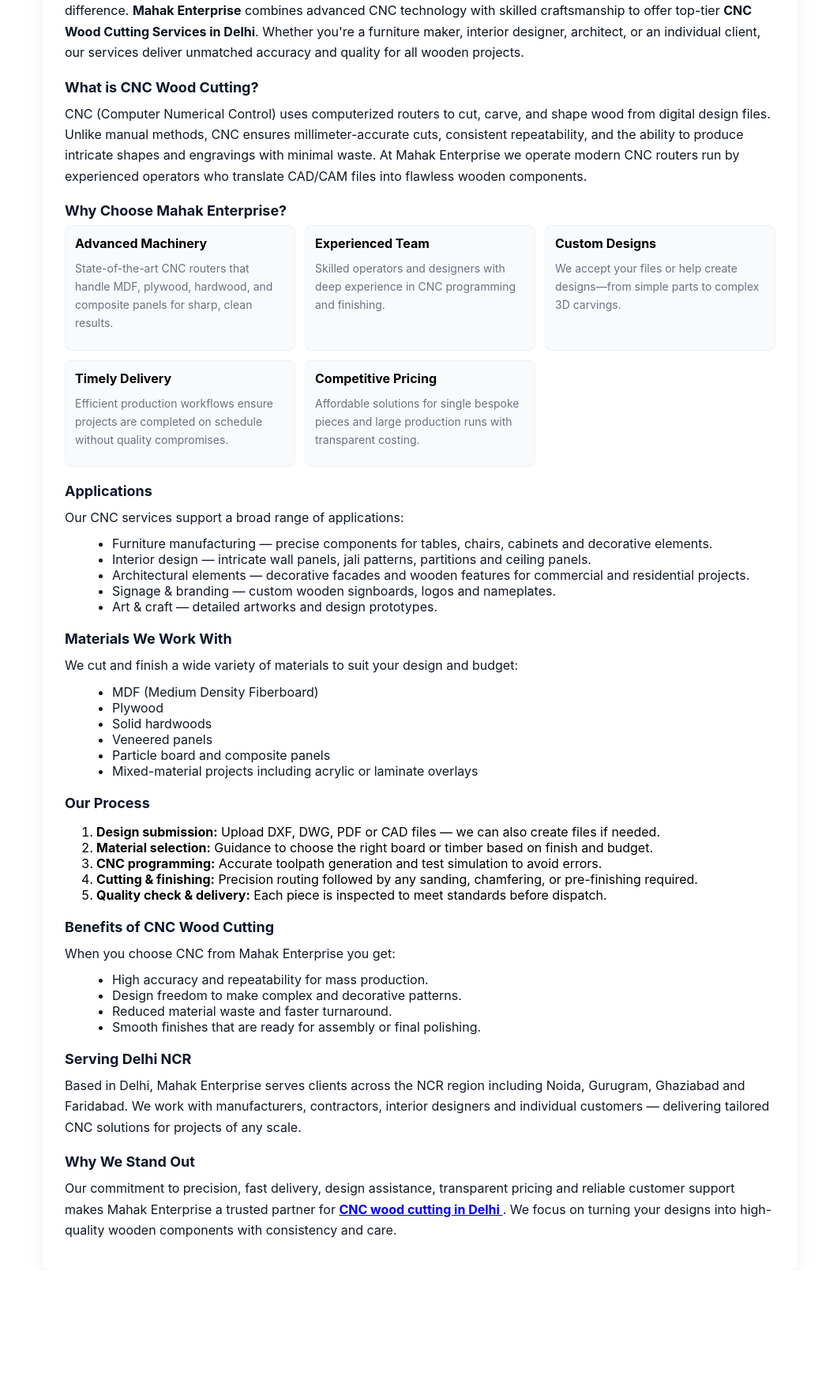
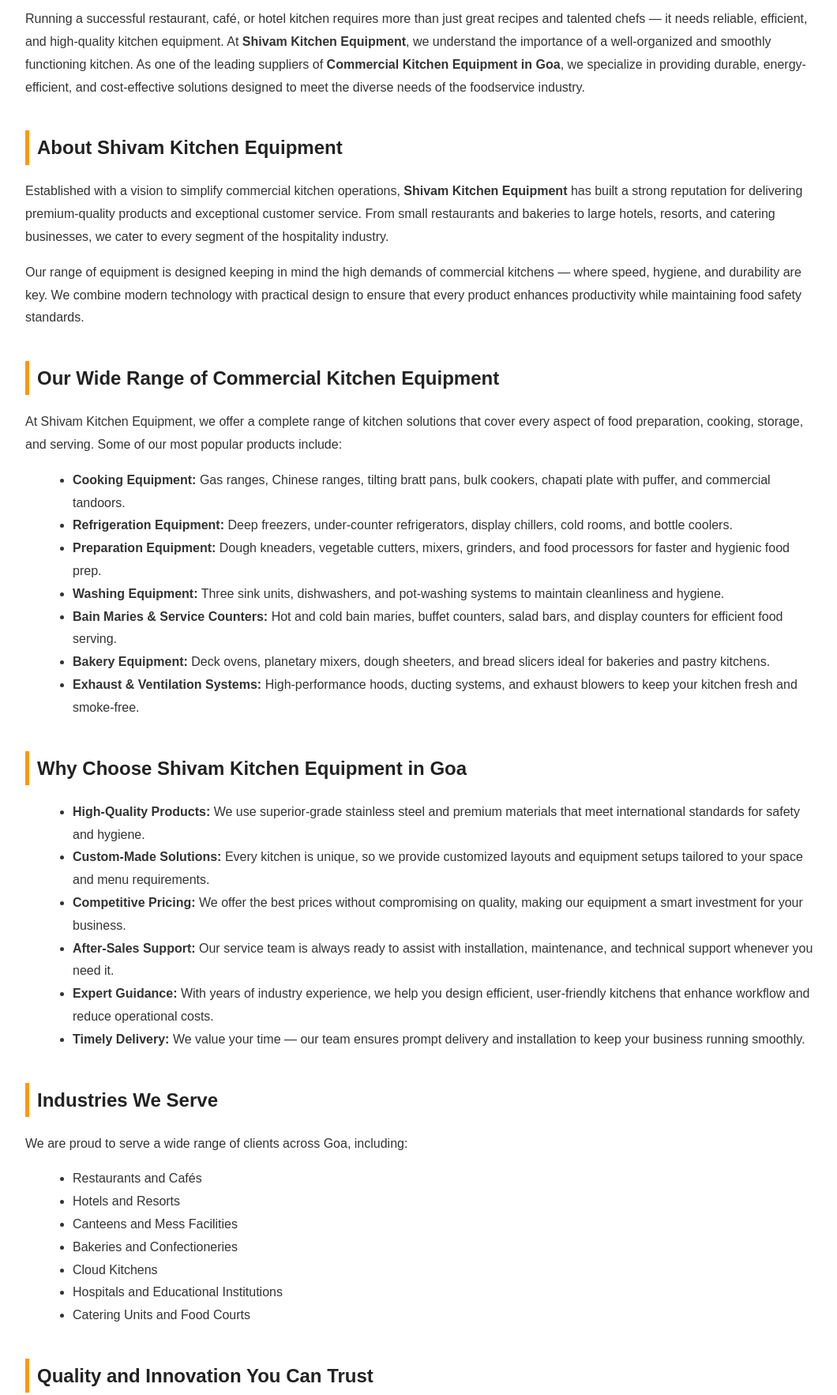
Before and after one commit to mohitweb123/KitchenEquipmentgoa, a plain HTML site: page index.html in a window 1280 px wide. Shown: the part 174-1940 px from the top of the page at 79% size, without its empty margins (108-1168 px from the left). Before the commit the page ends 1782 px from the top, so only its background shows below. Drawn offline with Linux system fonts and the light colour scheme.

Commit message:
index.html

```diff
--- a/index.html
+++ b/index.html
@@ -1,107 +1,121 @@
-<!doctype html>
+<!DOCTYPE html>
 <html lang="en">
 <head>
-  <meta name="google-site-verification" content="4OP9bX8l8vhYzIMHYesYubr0TuYld7XET-SRH9kIv3w" />
-  <meta charset="utf-8" />
-  <meta name="viewport" content="width=device-width,initial-scale=1" />
-  <title>CNC Wood Cutting Service in Delhi</title>
+  <meta name="google-site-verification" content="yUyEe0xGYj9z4RNu1NrXK0twNop1lV0x6roxiEYQaB0" />
+  <meta charset="UTF-8">
+  <meta name="viewport" content="width=device-width, initial-scale=1.0">
+  <meta name="description" content="Shivam Kitchen Equipment is a leading provider of Commercial Kitchen Equipment in Goa, offering premium, durable, and customized kitchen solutions for hotels, restaurants, and catering units.">
+  <title>Commercial Kitchen Equipment in Goa | Shivam Kitchen Equipment</title>
   <style>
-    :root{--max-width:900px;--accent:#1f6feb;--muted:#6b7280;--bg:#ffffff}
-    html,body{height:100%;margin:0;background:var(--bg);font-family:Inter,ui-sans-serif,system-ui,-apple-system,"Segoe UI",Roboto,"Helvetica Neue",Arial;}
-    .container{max-width:var(--max-width);margin:40px auto;padding:28px;border-radius:10px;box-shadow:0 6px 22px rgba(16,24,40,0.06);}
-    h1{font-size:28px;margin:0 0 12px;color:#0f172a}
-    h2{font-size:18px;margin:20px 0 8px;color:#0f172a}
-    p{line-height:1.65;color:#111827;margin:10px 0}
-    ul{margin:8px 0 16px 20px;color:#111827}
-    .muted{color:var(--muted);font-size:14px}
-    .lead{font-size:16px;margin-bottom:14px;color:#0b1220}
-    .features{display:grid;grid-template-columns:repeat(auto-fit,minmax(220px,1fr));gap:12px;margin-top:8px}
-    .feature{padding:12px;border-radius:8px;background:#f8fafc;border:1px solid #eef2f7}
-    footer{margin-top:20px;color:var(--muted);font-size:13px}
-    @media (max-width:520px){.container{margin:18px;padding:18px}h1{font-size:22px}}
+    body {
+      font-family: 'Poppins', Arial, sans-serif;
+      line-height: 1.8;
+      margin: 0;
+      padding: 0;
+      background-color: #f9f9f9;
+      color: #333;
+    }
+    article {
+      max-width: 1000px;
+      margin: 40px auto;
+      background: #fff;
+      padding: 40px;
+      border-radius: 12px;
+      box-shadow: 0 0 20px rgba(0,0,0,0.08);
+    }
+    h1, h2, h3 {
+      color: #222;
+    }
+    h1 {
+      font-size: 2em;
+      margin-bottom: 20px;
+      text-align: center;
+    }
+    h2 {
+      margin-top: 40px;
+      border-left: 5px solid #ff9800;
+      padding-left: 10px;
+    }
+    ul {
+      margin-left: 20px;
+    }
+    p {
+      margin-bottom: 16px;
+    }
+    .contact {
+      background-color: #ff9800;
+      color: #fff;
+      padding: 20px;
+      border-radius: 10px;
+      text-align: center;
+      margin-top: 40px;
+    }
+    a {
+      color: #fff;
+      text-decoration: underline;
+    }
   </style>
 </head>
 <body>
-  <main class="container" role="main">
   <article>
-      <h1>CNC Wood Cutting Service in Delhi – Precision, Perfection &amp; Performance by Mahak Enterprise</h1>
+    <h1><a href="https://shivamkitchenequipment.in/Commercial-Kitchen-Equipment.html" >Commercial Kitchen Equipment in Goa </a></h1>
+    <p>Running a successful restaurant, café, or hotel kitchen requires more than just great recipes and talented chefs — it needs reliable, efficient, and high-quality kitchen equipment. At <strong>Shivam Kitchen Equipment</strong>, we understand the importance of a well-organized and smoothly functioning kitchen. As one of the leading suppliers of <strong>Commercial Kitchen Equipment in Goa</strong>, we specialize in providing durable, energy-efficient, and cost-effective solutions designed to meet the diverse needs of the foodservice industry.</p>
 
-      <p class="lead">In today's world of detailed design, architecture, and furniture manufacturing, precision and efficiency make the difference. <strong>Mahak Enterprise</strong> combines advanced CNC technology with skilled craftsmanship to offer top-tier <strong>CNC Wood Cutting Services in Delhi</strong>. Whether you're a furniture maker, interior designer, architect, or an individual client, our services deliver unmatched accuracy and quality for all wooden projects.</p>
+    <h2>About Shivam Kitchen Equipment</h2>
+    <p>Established with a vision to simplify commercial kitchen operations, <strong>Shivam Kitchen Equipment</strong> has built a strong reputation for delivering premium-quality products and exceptional customer service. From small restaurants and bakeries to large hotels, resorts, and catering businesses, we cater to every segment of the hospitality industry.</p>
+    <p>Our range of equipment is designed keeping in mind the high demands of commercial kitchens — where speed, hygiene, and durability are key. We combine modern technology with practical design to ensure that every product enhances productivity while maintaining food safety standards.</p>
 
-      <h2>What is CNC Wood Cutting?</h2>
-      <p>CNC (Computer Numerical Control) uses computerized routers to cut, carve, and shape wood from digital design files. Unlike manual methods, CNC ensures millimeter-accurate cuts, consistent repeatability, and the ability to produce intricate shapes and engravings with minimal waste. At Mahak Enterprise we operate modern CNC routers run by experienced operators who translate CAD/CAM files into flawless wooden components.</p>
-
-      <h2>Why Choose Mahak Enterprise?</h2>
-      <div class="features" aria-hidden="false">
-        <div class="feature">
-          <strong>Advanced Machinery</strong>
-          <p class="muted">State-of-the-art CNC routers that handle MDF, plywood, hardwood, and composite panels for sharp, clean results.</p>
-        </div>
-        <div class="feature">
-          <strong>Experienced Team</strong>
-          <p class="muted">Skilled operators and designers with deep experience in CNC programming and finishing.</p>
-        </div>
-        <div class="feature">
-          <strong>Custom Designs</strong>
-          <p class="muted">We accept your files or help create designs—from simple parts to complex 3D carvings.</p>
-        </div>
-        <div class="feature">
-          <strong>Timely Delivery</strong>
-          <p class="muted">Efficient production workflows ensure projects are completed on schedule without quality compromises.</p>
-        </div>
-        <div class="feature">
-          <strong>Competitive Pricing</strong>
-          <p class="muted">Affordable solutions for single bespoke pieces and large production runs with transparent costing.</p>
-        </div>
-      </div>
-
-      <h2>Applications</h2>
-      <p>Our CNC services support a broad range of applications:</p>
+    <h2>Our Wide Range of Commercial Kitchen Equipment</h2>
+    <p>At Shivam Kitchen Equipment, we offer a complete range of kitchen solutions that cover every aspect of food preparation, cooking, storage, and serving. Some of our most popular products include:</p>
     <ul>
-        <li>Furniture manufacturing — precise components for tables, chairs, cabinets and decorative elements.</li>
-        <li>Interior design — intricate wall panels, jali patterns, partitions and ceiling panels.</li>
-        <li>Architectural elements — decorative facades and wooden features for commercial and residential projects.</li>
-        <li>Signage &amp; branding — custom wooden signboards, logos and nameplates.</li>
-        <li>Art &amp; craft — detailed artworks and design prototypes.</li>
+      <li><strong>Cooking Equipment:</strong> Gas ranges, Chinese ranges, tilting bratt pans, bulk cookers, chapati plate with puffer, and commercial tandoors.</li>
+      <li><strong>Refrigeration Equipment:</strong> Deep freezers, under-counter refrigerators, display chillers, cold rooms, and bottle coolers.</li>
+      <li><strong>Preparation Equipment:</strong> Dough kneaders, vegetable cutters, mixers, grinders, and food processors for faster and hygienic food prep.</li>
+      <li><strong>Washing Equipment:</strong> Three sink units, dishwashers, and pot-washing systems to maintain cleanliness and hygiene.</li>
+      <li><strong>Bain Maries & Service Counters:</strong> Hot and cold bain maries, buffet counters, salad bars, and display counters for efficient food serving.</li>
+      <li><strong>Bakery Equipment:</strong> Deck ovens, planetary mixers, dough sheeters, and bread slicers ideal for bakeries and pastry kitchens.</li>
+      <li><strong>Exhaust & Ventilation Systems:</strong> High-performance hoods, ducting systems, and exhaust blowers to keep your kitchen fresh and smoke-free.</li>
     </ul>
 
-      <h2>Materials We Work With</h2>
-      <p>We cut and finish a wide variety of materials to suit your design and budget:</p>
+    <h2>Why Choose Shivam Kitchen Equipment in Goa</h2>
     <ul>
-        <li>MDF (Medium Density Fiberboard)</li>
-        <li>Plywood</li>
-        <li>Solid hardwoods</li>
-        <li>Veneered panels</li>
-        <li>Particle board and composite panels</li>
-        <li>Mixed-material projects including acrylic or laminate overlays</li>
+      <li><strong>High-Quality Products:</strong> We use superior-grade stainless steel and premium materials that meet international standards for safety and hygiene.</li>
+      <li><strong>Custom-Made Solutions:</strong> Every kitchen is unique, so we provide customized layouts and equipment setups tailored to your space and menu requirements.</li>
+      <li><strong>Competitive Pricing:</strong> We offer the best prices without compromising on quality, making our equipment a smart investment for your business.</li>
+      <li><strong>After-Sales Support:</strong> Our service team is always ready to assist with installation, maintenance, and technical support whenever you need it.</li>
+      <li><strong>Expert Guidance:</strong> With years of industry experience, we help you design efficient, user-friendly kitchens that enhance workflow and reduce operational costs.</li>
+      <li><strong>Timely Delivery:</strong> We value your time — our team ensures prompt delivery and installation to keep your business running smoothly.</li>
     </ul>
 
-      <h2>Our Process</h2>
-      <ol>
-        <li><strong>Design submission:</strong> Upload DXF, DWG, PDF or CAD files — we can also create files if needed.</li>
-        <li><strong>Material selection:</strong> Guidance to choose the right board or timber based on finish and budget.</li>
-        <li><strong>CNC programming:</strong> Accurate toolpath generation and test simulation to avoid errors.</li>
-        <li><strong>Cutting &amp; finishing:</strong> Precision routing followed by any sanding, chamfering, or pre-finishing required.</li>
-        <li><strong>Quality check &amp; delivery:</strong> Each piece is inspected to meet standards before dispatch.</li>
-      </ol>
-
-      <h2>Benefits of CNC Wood Cutting</h2>
-      <p>When you choose CNC from Mahak Enterprise you get:</p>
+    <h2>Industries We Serve</h2>
+    <p>We are proud to serve a wide range of clients across Goa, including:</p>
     <ul>
-        <li>High accuracy and repeatability for mass production.</li>
-        <li>Design freedom to make complex and decorative patterns.</li>
-        <li>Reduced material waste and faster turnaround.</li>
-        <li>Smooth finishes that are ready for assembly or final polishing.</li>
+      <li>Restaurants and Cafés</li>
+      <li>Hotels and Resorts</li>
+      <li>Canteens and Mess Facilities</li>
+      <li>Bakeries and Confectioneries</li>
+      <li>Cloud Kitchens</li>
+      <li>Hospitals and Educational Institutions</li>
+      <li>Catering Units and Food Courts</li>
     </ul>
 
-      <h2>Serving Delhi NCR</h2>
-      <p>Based in Delhi, Mahak Enterprise serves clients across the NCR region including Noida, Gurugram, Ghaziabad and Faridabad. We work with manufacturers, contractors, interior designers and individual customers — delivering tailored CNC solutions for projects of any scale.</p>
+    <h2>Quality and Innovation You Can Trust</h2>
+    <p>Our products are not only built to last but also designed to meet the changing demands of the modern hospitality industry. We continuously innovate to offer energy-efficient and space-saving designs that align with today’s sustainability standards.</p>
+    <p>We also follow strict quality control measures during production and installation to ensure that every piece of equipment delivers optimal performance. From the choice of raw materials to the final finish, we maintain precision and excellence at every step.</p>
 
-      <h2>Why We Stand Out</h2>
-      <p>Our commitment to precision, fast delivery, design assistance, transparent pricing and reliable customer support makes Mahak Enterprise a trusted partner for <a href="https://mahakcncrouter.in/CNC-Wood-Cutting-Delhi.html"><b> CNC wood cutting in Delhi </b> </a>. We focus on turning your designs into high-quality wooden components with consistency and care.</p>
+    <h2>Customized Kitchen Setup and Layout Design</h2>
+    <p>Every commercial kitchen requires a strategic layout for maximum productivity. Our design team works closely with chefs and business owners to understand their workflow, space, and cooking style before creating a detailed kitchen plan.</p>
+    <p>We ensure the perfect balance between aesthetics, hygiene, and efficiency — from placement of cooking stations to ventilation and safety zones. Whether you are starting a new restaurant or upgrading your kitchen, our experts make the entire process smooth and hassle-free.</p>
+
+    <h2>Sustainability and Hygiene Commitment</h2>
+    <p>At <strong>Shivam Kitchen Equipment</strong>, we prioritize eco-friendly manufacturing practices and sustainable designs. Our equipment helps reduce energy consumption and ensures food safety compliance.</p>
+    <p>We also ensure that all surfaces are easy to clean and resistant to corrosion, maintaining hygiene standards required in commercial kitchens. This makes our equipment ideal for coastal regions like Goa, where humidity and temperature variations can affect metal quality.</p>
+
+    <h2>Your Trusted Partner for Kitchen Success</h2>
+    <p>We believe that a good kitchen is the heart of every successful food business. That’s why our mission is to empower chefs, restaurateurs, and kitchen managers with reliable tools that make cooking easier, faster, and safer.</p>
+    <p>From initial consultation and layout design to delivery and installation, we provide complete end-to-end kitchen solutions under one roof.</p>
 
 
   </article>
-  </main>
 </body>
 </html>
```
Lines whose indentation alone changed are shown as unchanged.
